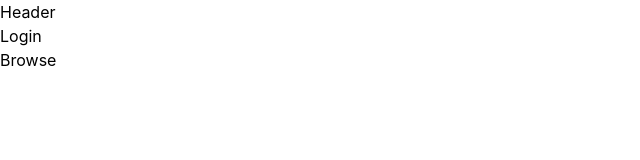
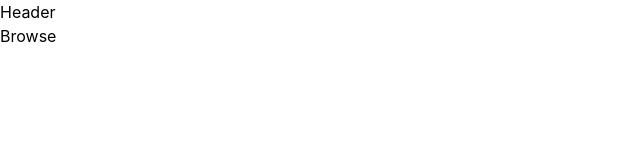
Before and after one commit to KartikPanwar11/Movexa, a React (Vite) app: page /browse in a window 1280 px wide. Shown: the top 160 px of the page, without its empty margins (0-640 px from the left). Built offline with nearby package versions, Linux system fonts and the light colour scheme.

Commit message:
Add react-router-dom for routing and update Body and Login components

```diff
--- a/package.json
+++ b/package.json
@@ -13,6 +13,7 @@
     "@tailwindcss/vite": "^4.3.3",
     "react": "^19.2.8",
     "react-dom": "^19.2.8",
+    "react-router-dom": "^7.18.4",
     "tailwindcss": "^4.3.3"
   },
   "devDependencies": {
--- a/src/components/Body.jsx
+++ b/src/components/Body.jsx
@@ -1,11 +1,25 @@
+import { createBrowserRouter } from "react-router-dom";
 import Browse from "./Browse";
 import Login from "./Login";
+import { RouterProvider } from "react-router-dom";
 
 const Body = () => {
+
+  const appRouter = createBrowserRouter([
+    {
+      path: "/",
+      element: <Login />
+    },
+    {
+      path: "/browse",
+      element: <Browse />
+    }
+  ])
+
+
   return (
     <div>
-        <Login />
-        <Browse />
+        <RouterProvider router={appRouter}/>
     </div>
   )
 }
--- a/src/components/Login.jsx
+++ b/src/components/Login.jsx
@@ -2,7 +2,9 @@
 
 const Login = () => {
   return (
-    <div>Login</div>
+    <div>
+      <h1>Login</h1>
+    </div>
   )
 }
 
```
Also changed, not shown: 1 other file (tests, documents, lock files or other folders).
